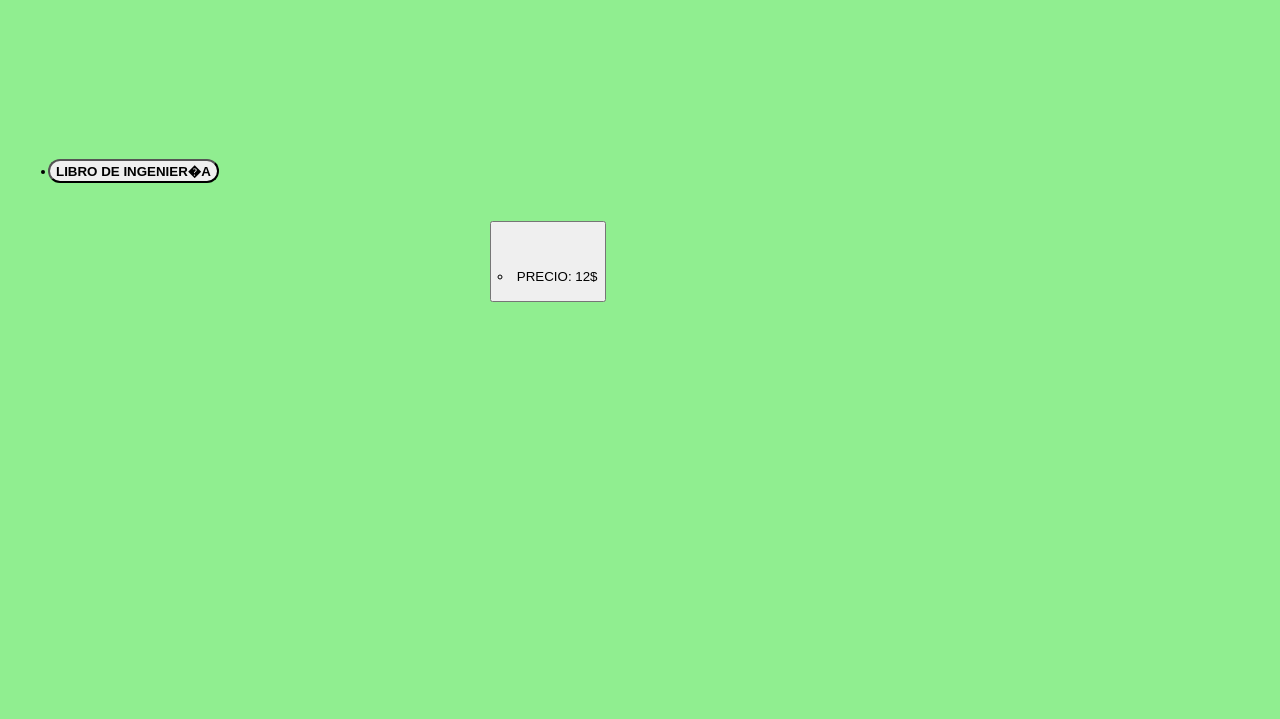
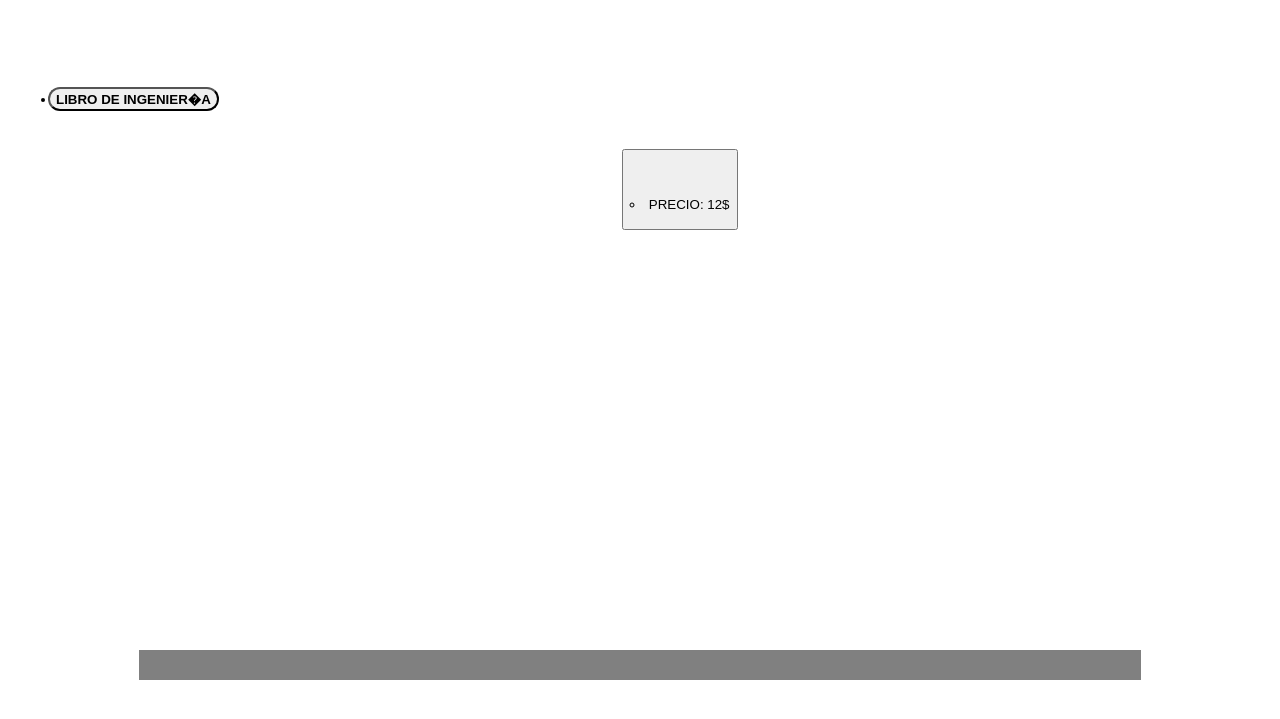
Before and after one commit to NdongOvono/Moganda, a plain HTML site: page index.html in a window 1280 px wide. Shown: the part 2898-3617 px from the top of the page. Drawn offline with Linux system fonts and the light colour scheme.

Commit message:
Update index.html

```diff
--- a/index.html
+++ b/index.html
@@ -3,7 +3,7 @@
 <head><center></head><br><br>
 <br></center>
 <title>Lacuevadelpensar.com</title>
-<body style="font-family:arial; max-width:1000px; background-color:lightgreen">
+<body>
 	<center>
 		<table><i><h1><ul><marquee> Tu ba�l de los libros</marquee></center></h1></font></i><h3></ul><br><br>
 			<header>
@@ -12,9 +12,11 @@
 					<th><h3><a href="#idea"><button type="button"><font face="arial" size="5" color="grey">IDEA</a></h3></th></font></button>
 					<th><h3><a href="#libros"><button type="button"><font face="arial" size="5" color="grey">LIBROS</a></h3></th></font></button>
 					<th><h3><a href="http://lacuevadelpensamient.blogspot.com.es"><button type="button><font face="arial" size="5" color="grey">BLOG</a></h3></th></font></button>
+				</nav>
+				</tr>
 			</header>
-					</nav>
-				</tr>
+
+
 		</table>
 <br>
 <br><br>
```
